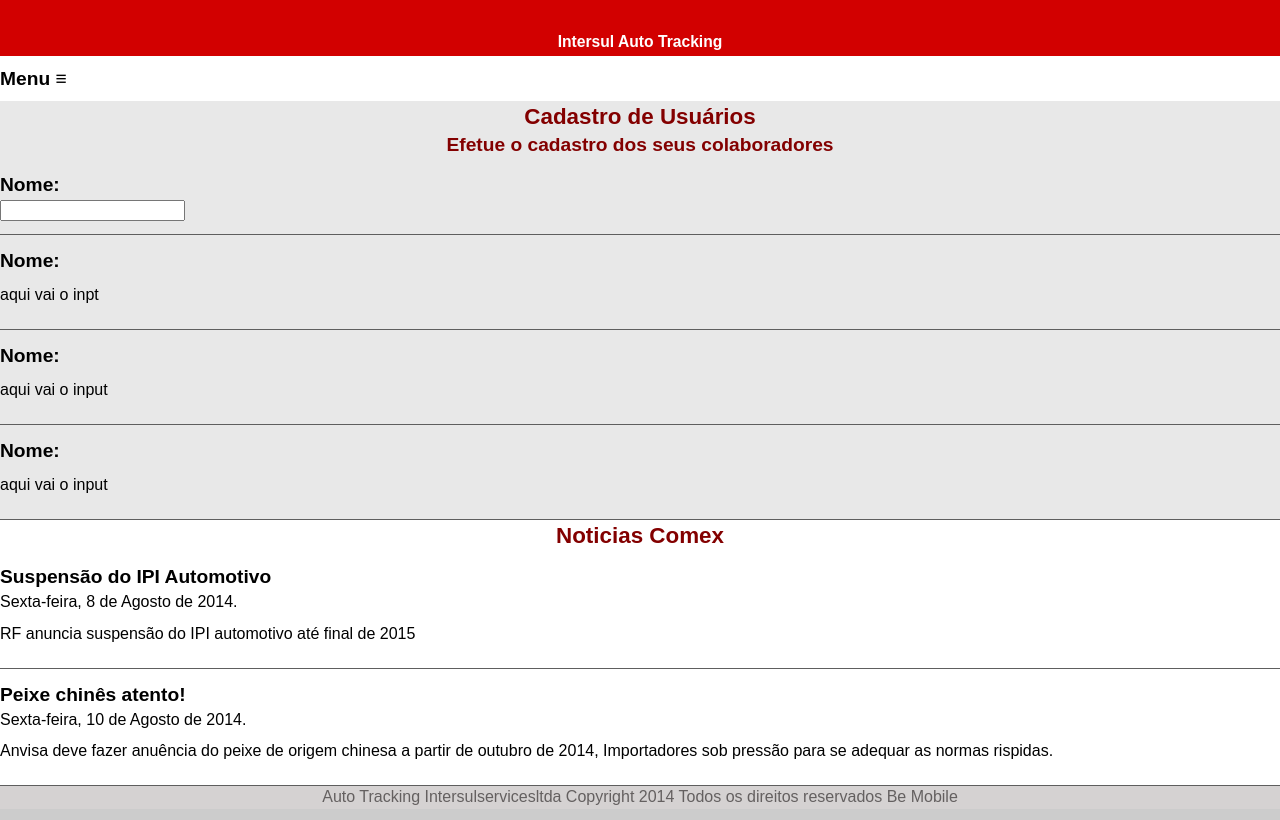
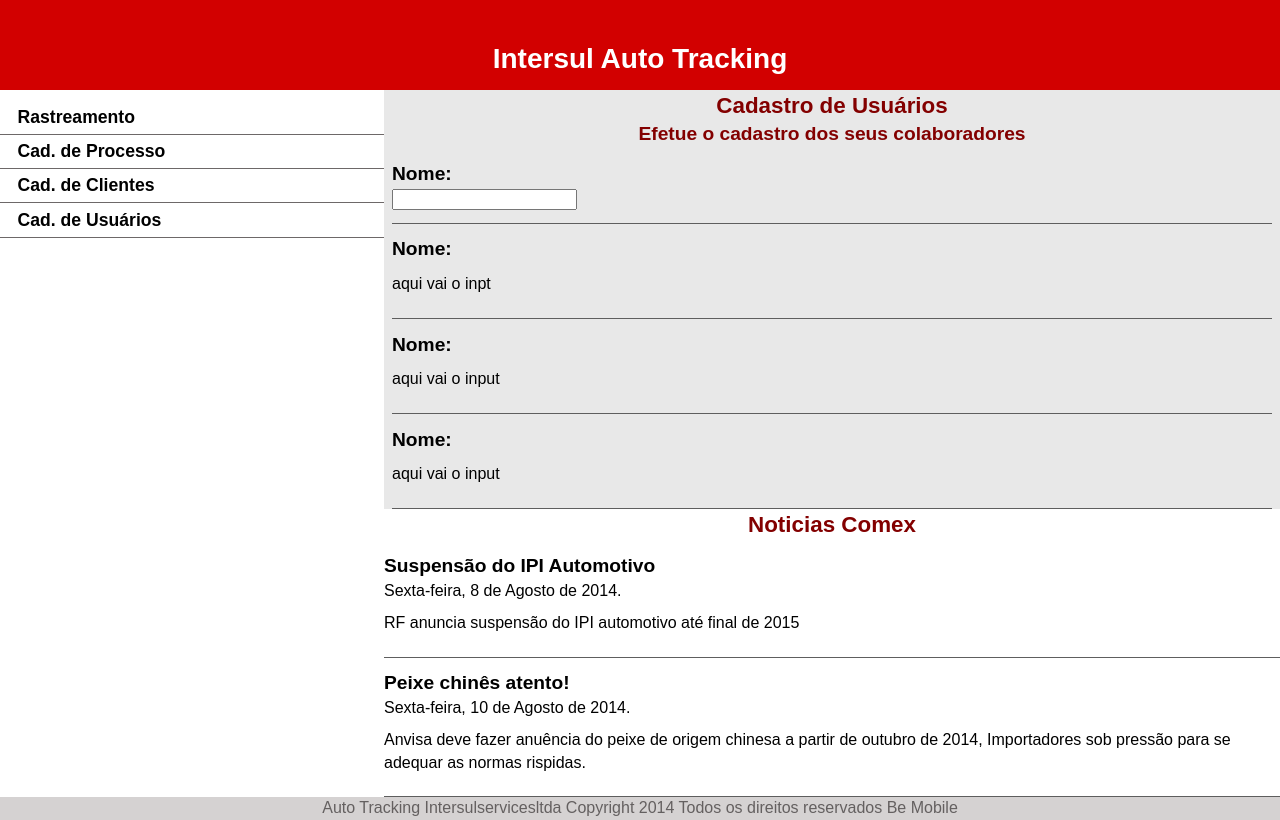
Before and after one commit to soares-guilherme/track, a plain HTML site: page track/public_html/index.html in a window 1280 px wide. Drawn offline with Linux system fonts and the light colour scheme.

Commit message:
add media querye

```diff
--- a/track/public_html/css/index.css
+++ b/track/public_html/css/index.css
@@ -37,6 +37,7 @@
     background: #D5D2D2;
     color: #646060;
     text-align: center;
+    width: 100%;
 }
 a, a:active, a:visited{text-decoration: none;color: #000;}
 a:hover{text-decoration: underline; color: #6d6868;}
@@ -71,3 +72,40 @@
             -ms-transition: height 2s;
                 -o-transition: height 2s;
 }
+
+@media all and (min-width: 30em){ /*no minimo 480px*/
+    body{
+        background-color: #fff;
+        /* background-image: url();*bg1000x80cap3*/
+        /* background-repeat: no-repeat*/
+        /* background-position: ; left top*/
+    }
+    .topo h1{
+        font-size: 250%;
+        margin: 0.6em 0;
+    }
+    .principal{
+        width: 70%;
+        padding: 0 .5em;
+        float: right;
+    }
+    .auxiliar{
+        width: 70%;
+        float: right;
+    }
+    .navegacao{
+        float: left;
+        width: 30%;
+        height: 30em;
+    }
+    .navegacao li:first-child{border-top:1px solid #fff;}
+    .menu-icon{
+        text-indent: -1000em;
+        height: 0;
+        line-height: 0;
+    }
+    .rodape{
+    float:right;
+
+    }
+}
```
Also changed, not shown: track/public_html/index.html (+2 -0 lines).
